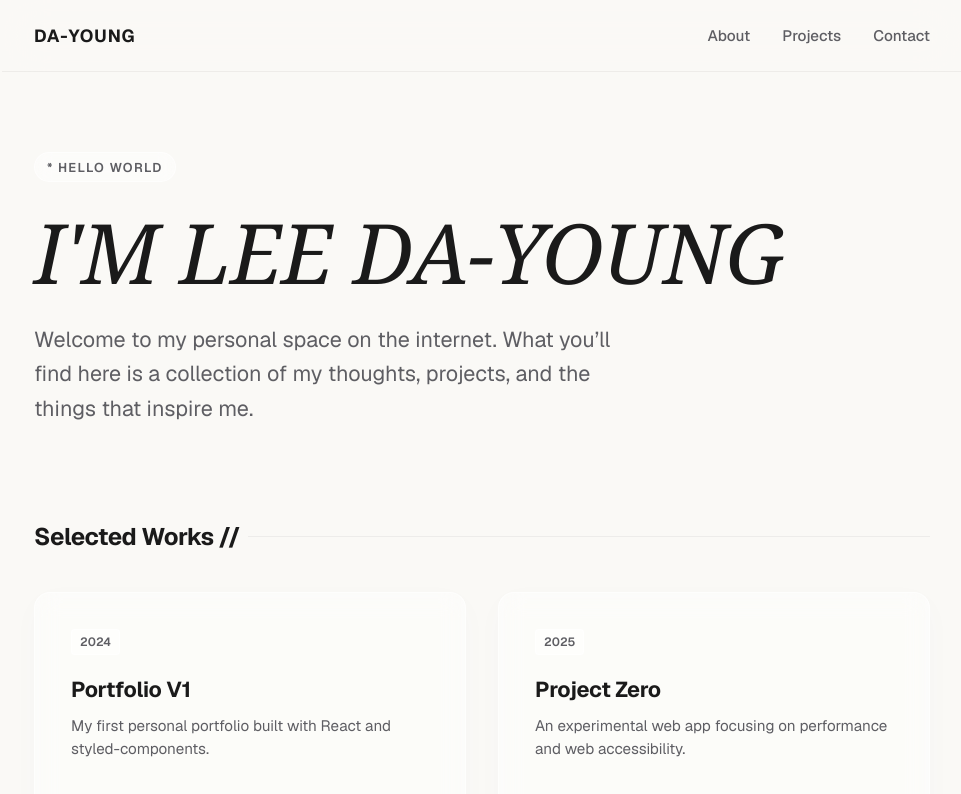
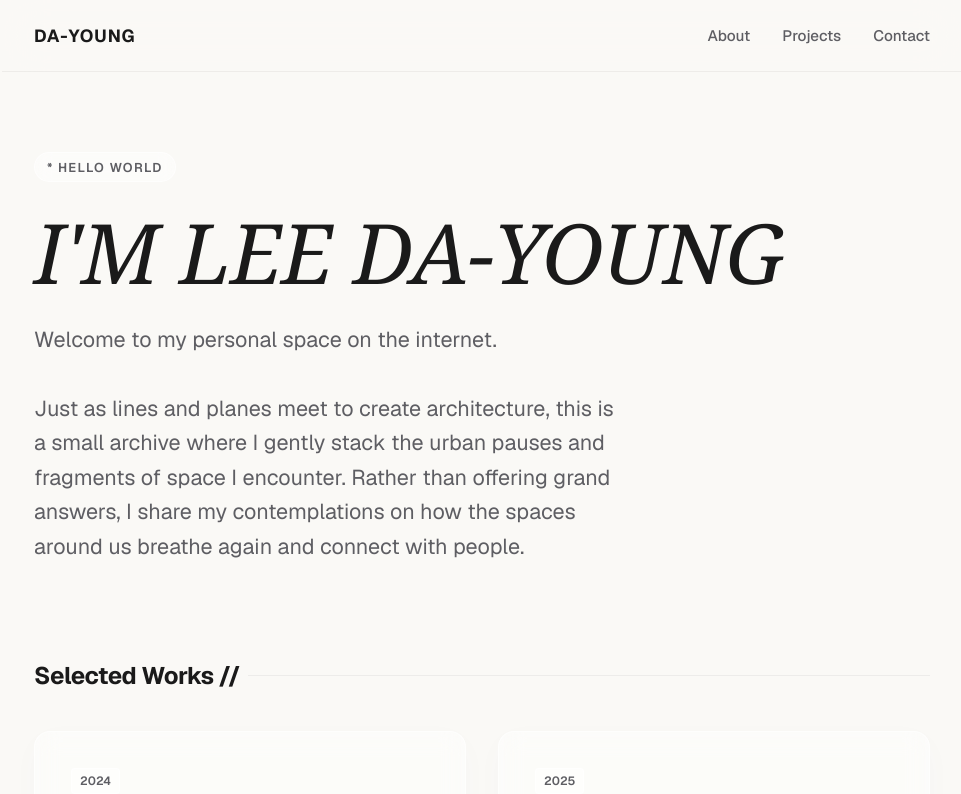
Before and after one commit to leedayoung0429-cell/my-link, a Next.js app: page / in a window 1280 px wide. Shown: the top 794 px of the page, without its empty margins (158-1119 px from the left). Built offline with nearby package versions, Linux system fonts and the light colour scheme.

Commit message:
docs: update hero description with architectural tone

```diff
--- a/src/app/page.tsx
+++ b/src/app/page.tsx
@@ -45,7 +45,8 @@ export default function Home() {
           <div className={styles.heroGreeting}>* HELLO WORLD</div>
           <h1 className={styles.heroTitle}>I'M LEE DA-YOUNG</h1>
           <p className={styles.heroSubtitle}>
-            Welcome to my personal space on the internet. What you’ll find here is a collection of my thoughts, projects, and the things that inspire me.
+            Welcome to my personal space on the internet. <br /><br />
+            Just as lines and planes meet to create architecture, this is a small archive where I gently stack the urban pauses and fragments of space I encounter. Rather than offering grand answers, I share my contemplations on how the spaces around us breathe again and connect with people.
           </p>
         </section>
 
```
